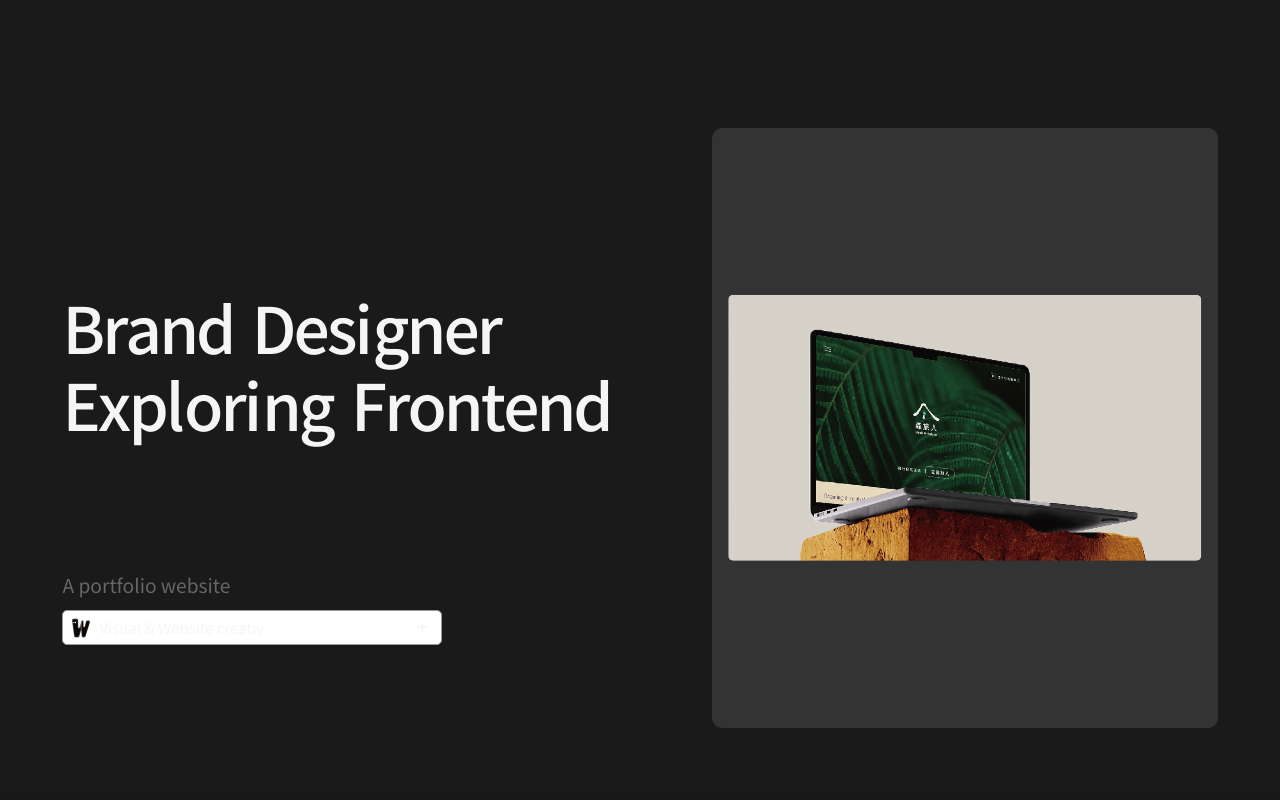
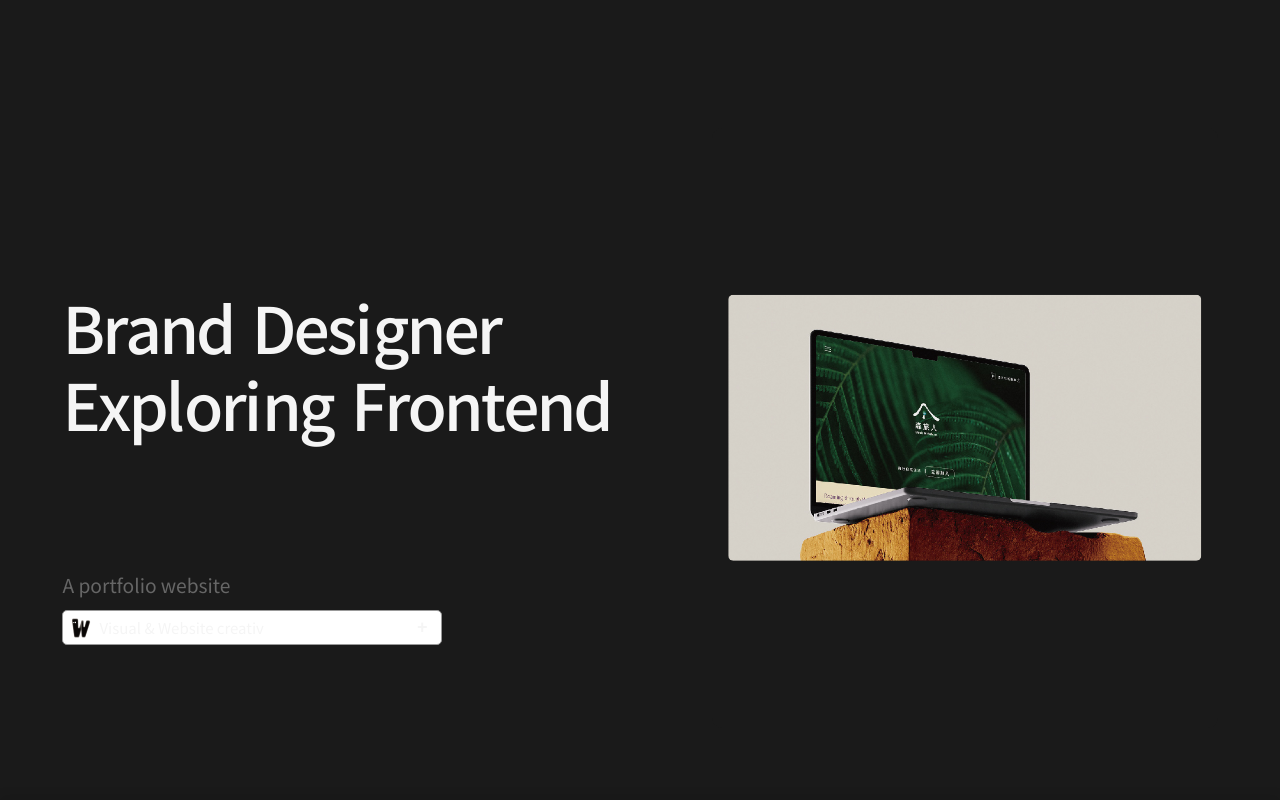
Before and after one commit to daiweiru0931-cmyk/ww_ww.studio, a React (Vite) app: page / in a window 1280 px wide. Shown: the top 800 px of the page. Built offline with nearby package versions, Linux system fonts and the light colour scheme.

Commit message:
change background

```diff
--- a/src/App.css
+++ b/src/App.css
@@ -19,7 +19,7 @@
   --footer-bg: #1a1a1a;
   --footer-text: #ccc;
   --footer-btn: #b09382;
-  --dark-placeholder-bg: #111;
+  --dark-placeholder-bg: #1a1a1a;
 }
 
 html, body {
@@ -27,7 +27,7 @@ html, body {
   overflow-x: hidden; /* 徹底禁止水平滑動 */
   position: relative;
   font-family: 'Inter', 'Noto Sans TC', serif;
-  background-color: var(--Background-Color);
+  background-color: var(--background-color);
   color: var(--title-black);
   line-height: 1.6;
   margin: 0;
@@ -61,12 +61,10 @@ body.dark-mode {
   --Primary-Deep: #a65f32;
   --Primary-Warm: #d9824c;
 
-
   --divider-color: #777;
-  --footer-bg: #222;
+  --footer-bg: #1a1a1a;
   --footer-text: #ccc;
   --footer-btn: #cda596;
-  --dark-placeholder-bg: #333;
 }
 
 /* ==============================
@@ -583,9 +581,7 @@ body.dark-mode {
    RWD – Responsive Layout
 ===================================================== */
 
-/* =====================================
-   1024px ｜ Tablet Landscape
-===================================== */
+/* 1024px ｜ Tablet Landscape */
 @media (max-width: 1024px) {
   .about-content-boxes {
     flex-wrap: wrap;
@@ -608,6 +604,7 @@ body.dark-mode {
   }
 }
 
+/* 768px ｜ Tablet / Mobile */
 @media (max-width: 768px) {
   .hero {
     padding: 10rem 0 0 0;
@@ -643,7 +640,6 @@ body.dark-mode {
     width: 100%;
   }
 
-  /* --- Info Box 穩定置中設定 --- */
   .info-box-container {
     width: 100%;
     display: flex;
@@ -677,7 +673,6 @@ body.dark-mode {
     border-radius: 0;
   }
 
-  /* --- About Section --- */
   .about-why-how-what {
     padding: 10rem 5% 0 5%;
     display: block;
@@ -774,6 +769,7 @@ body.dark-mode {
   .service-item-right{
     padding-top: 3rem;
   }
+
   .service-image img {
     width: 80%;
   }
@@ -794,6 +790,7 @@ body.dark-mode {
     width: 100%;
     gap: 0;
   }
+
   .taste-label {
     margin-bottom: 3rem;
   }
@@ -848,13 +845,13 @@ body.dark-mode {
   }
 }
 
+/* 480px ｜ Small Mobile */
 @media (max-width: 480px) {
   .hero {
     padding: 10rem 0 0 0;
   }
 
   .hero-left .h1-text {
-    /* 針對窄螢幕微調，避免 nowrap 撐開寬度 */
     font-size: clamp(1.6rem, 7.2vw, 2.2rem);
   }
   .hero-right {
@@ -866,7 +863,6 @@ body.dark-mode {
     height: auto;        /* 讓 aspect-ratio 主導高度 */
   }
 
-  /* --- About Box 手機版垂直排列 --- */
   .about-boxes-wrapper {
     flex-direction: column;
     align-items: center;
@@ -891,7 +887,7 @@ body.dark-mode {
   }
 
   .taste-photo-gallery {
-    height: 600px; /* 小手機縮小高度 */
+    height: 600px;
   }
 
   .taste-right-card {
```
